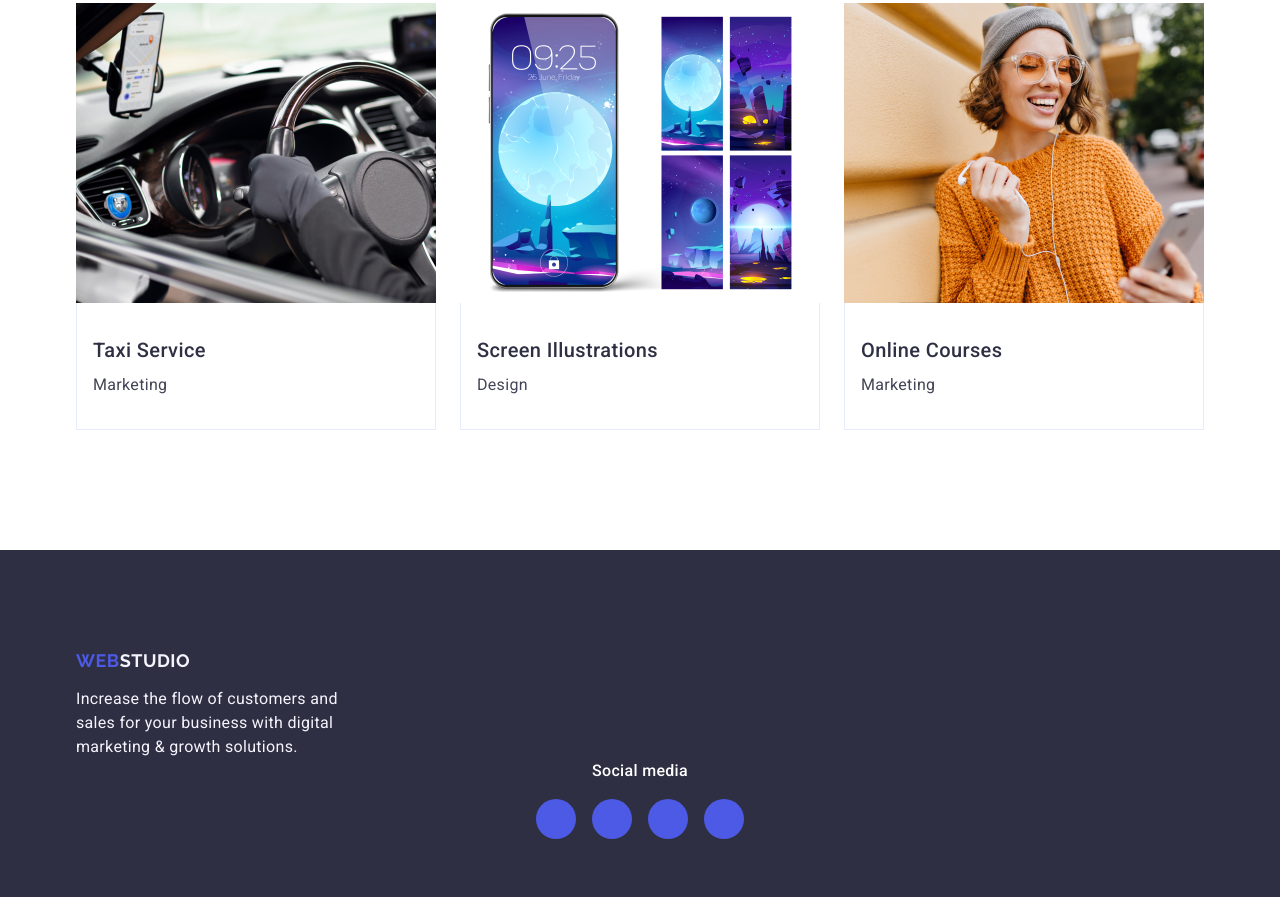
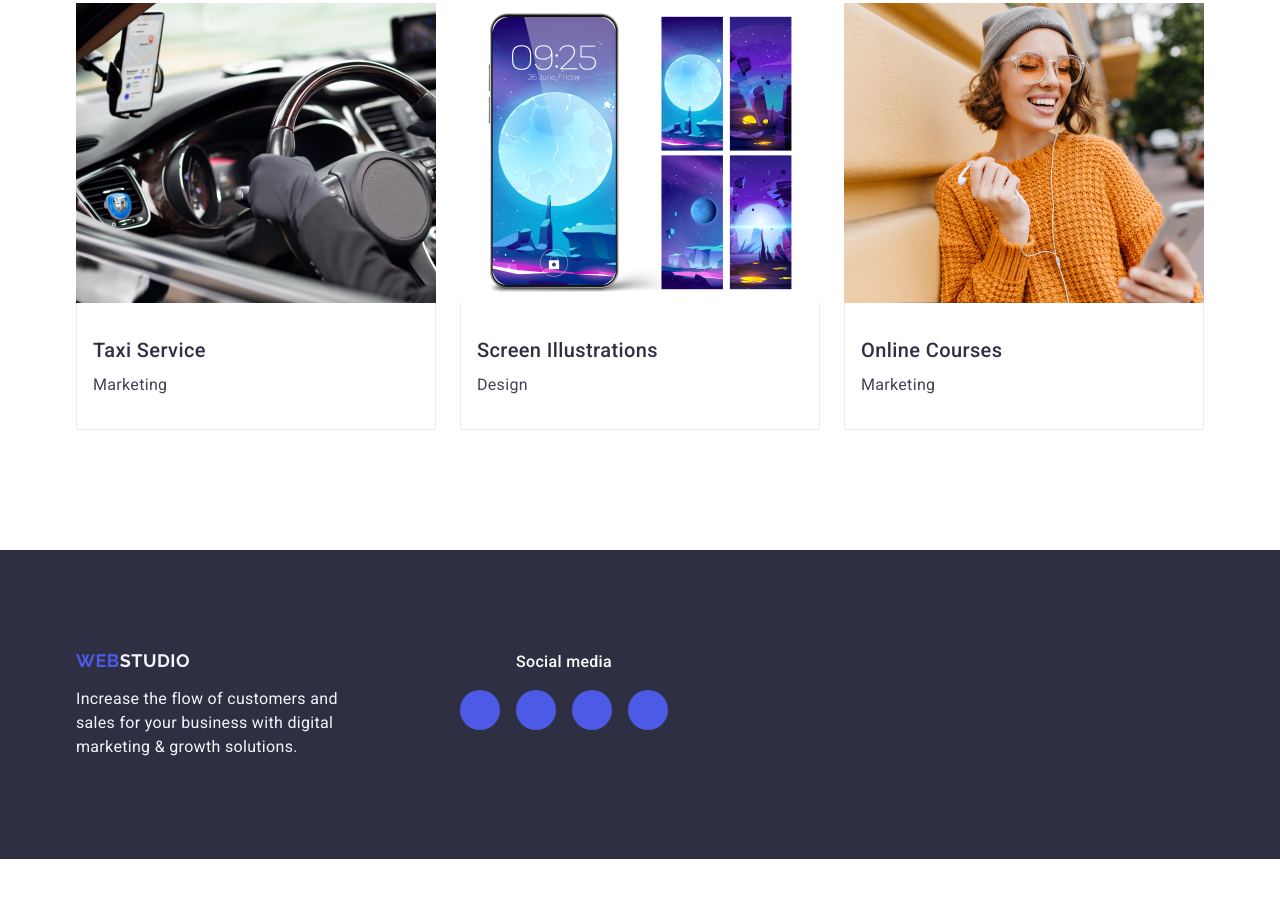
Before and after one commit to KseniaBh/goit-markup-hw-04, a plain HTML site: page index.html in a window 1280 px wide. Shown: the part 2645-3542 px from the top of the page. After the commit the page ends 3504 px from the top, so only its background shows below. Drawn offline with nearby package versions, Linux system fonts and the light colour scheme.

Commit message:
update all files

```diff
--- a/css/styles.css
+++ b/css/styles.css
@@ -98,6 +98,7 @@ ul {
 .contacts-list {
   display: flex;
   gap: 40px;
+  transition: color 250ms cubic-bezier(0.4, 0, 0.2, 1);
 }
 .contacts-info {
   font-weight: 400;
@@ -254,7 +255,7 @@ img {
 .soc-link-items {
   width: 40px;
   height: 40px;
-  transition: color 250ms cubic-bezier(0.4, 0, 0.2, 1);
+  transition: background-color 250ms cubic-bezier(0.4, 0, 0.2, 1);
 }
 .team-link-icon {
   display: flex;
@@ -337,6 +338,7 @@ img {
   row-gap: 48px;
   padding-left: 0;
   margin: 0;
+  transition: box-shadow 250ms cubic-bezier(0.4, 0, 0.2, 1);
 }
 .portfolio-item {
   display: block;
@@ -481,6 +483,13 @@ img {
   background-color: #31d0aa;
   transition: background-color 250ms cubic-bezier(0.4, 0, 0.2, 1);
 }
+.footer-container-logo {
+  margin-right: 120px;
+}
+.footer-container {
+  display: flex;
+  align-items: baseline;
+}
 h1,
 h2,
 h3,
--- a/index.html
+++ b/index.html
@@ -413,8 +413,10 @@
         </div>
       </section>
     </main>
+    <!-- Footer -->
     <footer class="footer">
-      <div class="container">
+      <div class="container footer-container">
+        <div class="footer-container-logo">
           <a class="logo-footer" href="./index.html"
             >Web<span class="logo-footer-end">Studio</span></a
           >
@@ -423,7 +425,7 @@
             digital marketing & growth solutions.
           </p>
         </div>
-      <div class="container-footer-link container">
+        <div class="container-footer-link">
           <p class="social-media">Social media</p>
           <ul class="footer-link-list">
             <li class="footer-link-items">
@@ -456,6 +458,7 @@
             </li>
           </ul>
         </div>
+      </div>
     </footer>
   </body>
 </html>
```
Lines whose indentation alone changed are shown as unchanged.
